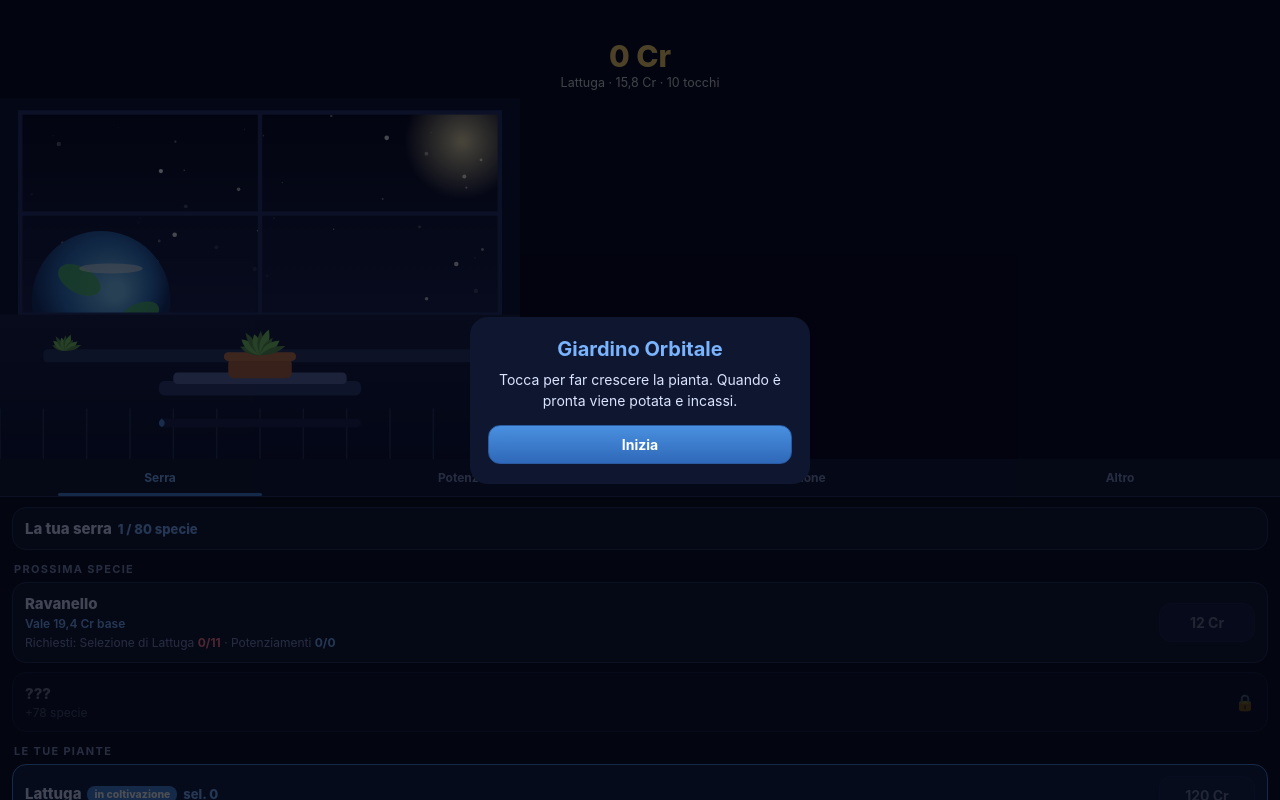
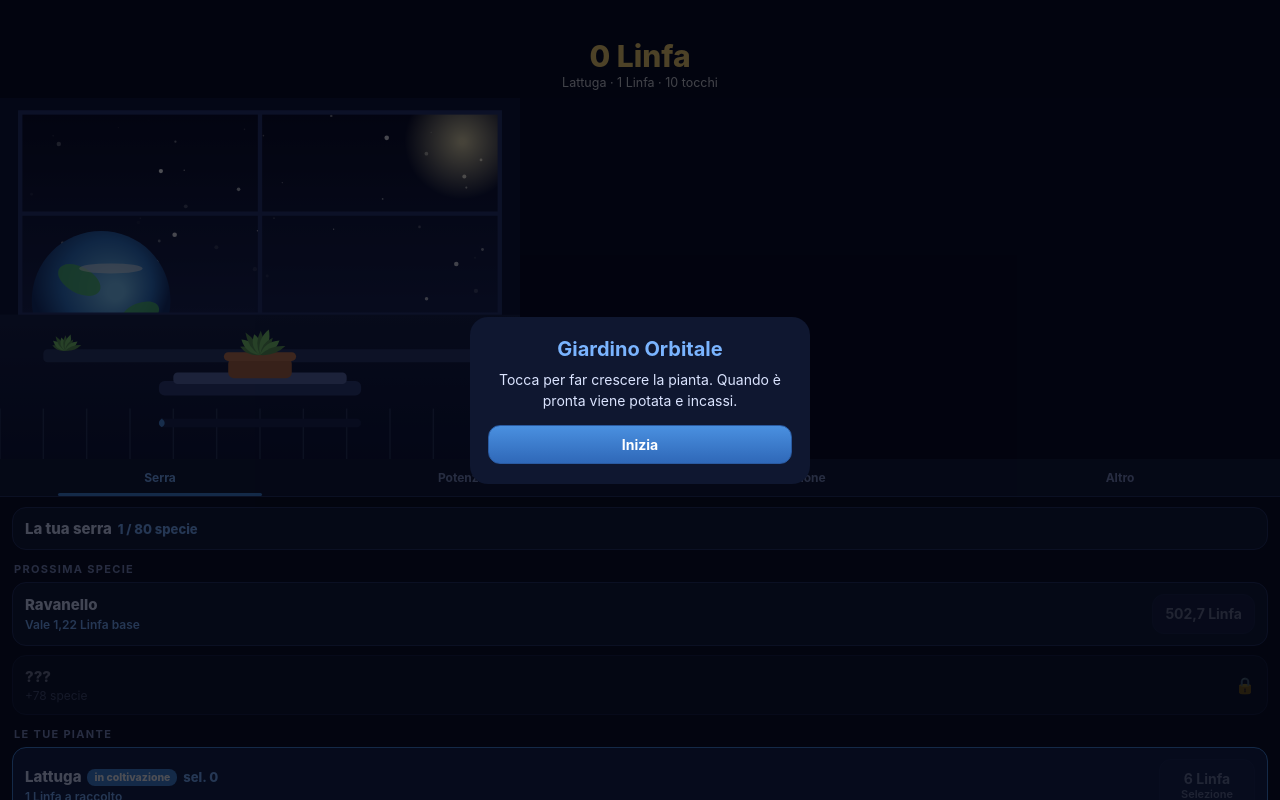
Before and after one commit to GMgames26/monarcadelleombre, a plain HTML site: page giardino-orbitale/index.html in a window 1280 px wide. Drawn offline with Linux system fonts and the light colour scheme.

Commit message:
Giardino Orbitale: valuta Linfa, prima lattuga = 1, niente vincoli di livello, costo specie legato ai potenziamenti
Co-Authored-By: Claude Sonnet 5.5 <noreply@anthropic.com>
Claude-Session: https://claude.ai/code/session_01AWhoNfAgD8ZfaQoYKv7gnz

```diff
--- a/giardino-orbitale/index.html
+++ b/giardino-orbitale/index.html
@@ -124,7 +124,7 @@ function fmtT(sec){sec=Math.max(0,Math.floor(sec));var d=Math.floor(sec/86400),h
 
 
 /* ================= DATI ================= */
-var CFG={G:1.5,R:2.2,C0:12,tool:[40,5.5,1.3],soil:[120,6,1.9],light:[400,6.5,1.2],poll:[800,7,.3],mod:[250,4.6],drone:[30,1.3],gen:[6,1.4,1.25],hub:[5000,3.2,1.15],K:250,Q:.5,rg:[10,1.25,150],SEASON:3e11};
+var CFG={G:1.5,R:1.8,tool:[2.5,5.5,1.3],soil:[7.6,6,1.9],light:[25,6.5,1.2],poll:[50,7,.3],mod:[16,4.6],drone:[30,1.3],gen:[6,1.4,1.25],hub:[316,3.2,1.15],K:1,Q:.5,rg:[10,.6,150],mg:1.2,SEASON:3e10};
 var KINDS={leaf:1,herb:1,root:1,stem:1,low:1,vine:1,flower:1,spike:1,mush:1,alga:1,pond:1,bush:1,tree:1,stalk:1,hive:1,fish:1,bonsai:1,carn:1,cactus:1,cocoon:1,alien:1,moss:1,crystal:1,coral:1};
 var PL=[
 ['Lattuga','leaf','#7fd36a','#4fa84a'],['Ravanello','root','#62b455','#e0476b'],['Spinaci','leaf','#2f8a46','#1f6a36'],['Basilico','herb','#3fb35a','#2e8a44'],['Prezzemolo','herb','#2f9a4a','#4fb86a'],
@@ -152,7 +152,7 @@ var MODS=[['shelf','Mensola con vasetti','Piccoli vasi sulla parete.'],['solar',
 var SHOP=[['rich','Terreno ricco','Raccolti circa ×1,22 per livello.',3,2],['nurs','Vivaio','Ogni livello: riparti con 4 piante già sbloccate.',5,3],['drn','Droni efficienti','Automazione ×1,4 per livello.',4,2],['off','Ore offline','+2 ore di guadagno offline per livello (max 6).',3,2.5],['luck','Raccolto d’oro','+3% di probabilità di un raccolto ×8 per livello (max 10).',6,2.5]];
 var PLV=[],TOOL=[],SOIL=[],LIGHT=[],POLL=[],MODC=[],DR=[];
 function build(){
- PLV=[];DR=[];PL.forEach(function(p,i){var v=mul(CFG.K,pw(CFG.G,i)),c=i?mul(CFG.C0,pw(CFG.R,i-1)):Z;PLV.push({v:v,c:c});DR.push(i?mul(c,CFG.drone[0]):n(4000))});
+ PLV=[];DR=[];PL.forEach(function(p,i){var v=mul(CFG.K,pw(CFG.G,i)),c=Z;if(i){var nn=reqGen(i);c=mul(mul(CFG.gen[0]*CFG.mg,pw(CFG.R,i-1)),(Math.pow(CFG.gen[1],Math.min(nn,400))-1)/(CFG.gen[1]-1))}PLV.push({v:v,c:c});DR.push(i?mul(c,CFG.drone[0]):n(253))});
  function lad(L,names,pr,add){var a=[];names.forEach(function(nm,k){a.push([nm,k?mul(pr[0],pw(pr[1],k-1)):Z,add?(1+pr[2]*k):Math.pow(pr[2],k)])});return a}
  TOOL=lad(0,TOOLN,CFG.tool);SOIL=lad(0,SOILN,CFG.soil);LIGHT=lad(0,LIGHTN,CFG.light);POLL=lad(0,POLLN,CFG.poll,1);
  MODC=MODS.map(function(m,i){return[m[0],mul(CFG.mod[0],pw(CFG.mod[1],i)),.05+i*.012]});
@@ -187,8 +187,8 @@ function pay(c){if(cmp(S.m,c)<0)return false;S.m=mx(0,sub(S.m,c));return true}
 function reqGen(i){return Math.min(CFG.rg[0]+Math.floor(i*CFG.rg[1]),CFG.rg[2])}
 function reqUp(i){return Math.min(Math.floor(i*.45),40)}
 function upTot(){return S.tool+S.soil+S.light+S.poll}
-function plantOk(){var i=S.np;return i<PL.length&&gl(i-1)>=reqGen(i)&&upTot()>=reqUp(i)&&cmp(S.m,PLV[i].c)>=0}
-function genCost(i){return mul(mul(mx(PLV[i].c,20),CFG.gen[0]),pw(CFG.gen[1],gl(i)))}
+function plantOk(){var i=S.np;return i<PL.length&&cmp(S.m,PLV[i].c)>=0}
+function genCost(i){return mul(mul(CFG.gen[0],pw(CFG.R,i)),pw(CFG.gen[1],gl(i)))}
 function drCost(i){var L=S.dr[i]||0;return mul(DR[i],pw(CFG.drone[1]||1.3,L))}
 function hubCost(){return mul(CFG.hub[0],pw(CFG.hub[1],S.hub))}
 function shopCost(k){var d=SHOP.filter(function(x){return x[0]===k})[0];return mul(d[3],pw(d[4],shopL(k)))}
@@ -296,7 +296,7 @@ var TABS=[['serra','Serra'],['pot','Potenziamenti'],['mod','Stazione'],['dr','Dr
 function toast(t){var e=$('toast');e.textContent=t;e.style.display='block';clearTimeout(toast.t);toast.t=setTimeout(function(){e.style.display='none'},2000)}
 function modal(h){$('modal').innerHTML='<div class="box">'+h+'</div>';$('modal').classList.add('on')}
 function closeModal(){$('modal').classList.remove('on')}
-function renderTop(){calc();$('mn').textContent=fmt(S.m)+' Cr';$('ms').textContent=PL[S.sel][0]+' · '+fmt(CA.tap)+' Cr · '+Math.ceil(100/power()-1e-9)+' tocchi'+(CA.inc.m?' · auto '+fmt(CA.inc)+'/s':'')}
+function renderTop(){calc();$('mn').textContent=fmt(S.m)+' Linfa';$('ms').textContent=PL[S.sel][0]+' · '+fmt(CA.tap)+' Linfa · '+Math.ceil(100/power()-1e-9)+' tocchi'+(CA.inc.m?' · auto '+fmt(CA.inc)+'/s':'')}
 function renderTabs(){var h='';TABS.forEach(function(t){var dot='';
  if(t[0]==='serra'&&plantOk())dot='<span class="dot"></span>';
  if(t[0]==='dr'&&!autoUnlocked())return;
@@ -310,15 +310,15 @@ function rm(v){return'×'+(v<10?v.toFixed(2):Math.round(v)).toString().replace('
 function pc(x){return'+'+Math.round((Qp(x)-1)*100)+'%'}
 function renderSerra(){
  var h='<div class="card"><div class="nm">La tua serra<i>'+S.np+' / '+PL.length+' specie</i></div></div>';
- if(S.np<PL.length){var i=S.np,p=PL[i];h+='<div class="sec">Prossima specie</div><div class="card row"><div class="inf"><div class="nm">'+p[0]+'</div><div class="pr">Vale '+fmt(pw(PLV[i].v,CFG.Q))+' Cr base</div><div class="ds" style="margin-top:4px">Richiesti: Selezione di '+PL[i-1][0]+' <b style="color:'+(gl(i-1)>=reqGen(i)?'#7ab4ff':'#ff7a8a')+'">'+Math.min(gl(i-1),reqGen(i))+'/'+reqGen(i)+'</b> · Potenziamenti <b style="color:'+(upTot()>=reqUp(i)?'#7ab4ff':'#ff7a8a')+'">'+Math.min(upTot(),reqUp(i))+'/'+reqUp(i)+'</b></div></div>'+bb(plantOk(),fmt(PLV[i].c)+' Cr','','gr','data-a="plant"')+'</div>'}
+ if(S.np<PL.length){var i=S.np,p=PL[i];h+='<div class="sec">Prossima specie</div><div class="card row"><div class="inf"><div class="nm">'+p[0]+'</div><div class="pr">Vale '+fmt(pw(PLV[i].v,CFG.Q))+' Linfa base</div></div>'+bb(plantOk(),fmt(PLV[i].c)+' Linfa','','gr','data-a="plant"')+'</div>'}
  if(S.np+1<PL.length)h+='<div class="card lock row"><div class="inf"><div class="nm">???</div><div class="ds">+'+(PL.length-S.np-1)+' specie</div></div><span class="mu">🔒</span></div>';
  h+='<div class="sec">Le tue piante</div>';
  for(var k=S.np-1;k>=0;k--){var q=PL[k],cur=k===S.sel;
-  h+='<div class="card row '+(cur?'cur':'')+'"><div class="inf"><div class="nm">'+q[0]+(cur?'<span class="tag">in coltivazione</span>':'')+'<i>sel. '+gl(k)+'</i></div><div class="pr">'+fmt(tapVal(k))+' Cr a raccolto</div></div><div style="display:flex;flex-direction:column;gap:6px">'+(cur?'':'<button class="btn" data-a="sel" data-v="'+k+'">Coltiva</button>')+bb(can(genCost(k)),fmt(genCost(k))+' Cr','Selezione','or','data-a="gen" data-v="'+k+'"')+'</div></div>'}
+  h+='<div class="card row '+(cur?'cur':'')+'"><div class="inf"><div class="nm">'+q[0]+(cur?'<span class="tag">in coltivazione</span>':'')+'<i>sel. '+gl(k)+'</i></div><div class="pr">'+fmt(tapVal(k))+' Linfa a raccolto</div></div><div style="display:flex;flex-direction:column;gap:6px">'+(cur?'':'<button class="btn" data-a="sel" data-v="'+k+'">Coltiva</button>')+bb(can(genCost(k)),fmt(genCost(k))+' Linfa','Selezione','or','data-a="gen" data-v="'+k+'"')+'</div></div>'}
  return h}
 var KIND_IT={leaf:'Ortaggio a foglia',herb:'Erba aromatica',root:'Ortaggio da radice',stem:'Ortaggio da frutto',low:'Frutto di bosco',vine:'Rampicante',flower:'Fiore',spike:'Fiore a spiga',mush:'Fungo',alga:'Alga',pond:'Pianta acquatica',bush:'Arbusto da frutto',tree:'Albero',stalk:'Cereale o canna',hive:'Prodotto dell’alveare',fish:'Acquaponica',bonsai:'Bonsai',carn:'Pianta carnivora',cactus:'Succulenta',cocoon:'Seta',alien:'Specie aliena',moss:'Muschio',crystal:'Pianta di cristallo',coral:'Corallo vivente'};
 function ladCard(title,desc,arr,idx,key,isB,sp){var nx=arr[idx+1],h='<div class="card"><div class="nm">'+title+'<i>'+arr[idx][0]+'</i></div>';
- if(nx)h+='<div style="margin-top:8px" class="row"><div class="inf"><div class="nm" style="font-size:14px">'+nx[0]+'</div><div class="pr">'+(sp?'Crescita per tocco '+rm(nx[2]/arr[idx][2]):(isB?'Raccolti '+pc(nx[2]/arr[idx][2]):'Raccolti '+rm(Qp(nx[2]/arr[idx][2]))))+'</div></div>'+bb(can(nx[1]),fmt(nx[1])+' Cr','','gr','data-a="lad" data-v="'+key+'"')+'</div>';else h+='<div class="pr">Livello massimo</div>';return h+'</div>'}
+ if(nx)h+='<div style="margin-top:8px" class="row"><div class="inf"><div class="nm" style="font-size:14px">'+nx[0]+'</div><div class="pr">'+(sp?'Crescita per tocco '+rm(nx[2]/arr[idx][2]):(isB?'Raccolti '+pc(nx[2]/arr[idx][2]):'Raccolti '+rm(Qp(nx[2]/arr[idx][2]))))+'</div></div>'+bb(can(nx[1]),fmt(nx[1])+' Linfa','','gr','data-a="lad" data-v="'+key+'"')+'</div>';else h+='<div class="pr">Livello massimo</div>';return h+'</div>'}
 function renderPot(){
  var h='<div class="card"><div class="nm">Raccolto<i>×'+fmt(pw(mx(baseMult(),1e-9),CFG.Q))+'</i></div><div class="pr">Tocchi per crescita: '+Math.ceil(100/power()-1e-9)+' · Potatura '+pruneT().toFixed(1).replace('.',',')+' s</div></div>';
  h+=ladCard('Attrezzi','Per raccogliere meglio e più in fretta.',TOOL,S.tool,'tool',0,1);
@@ -329,22 +329,22 @@ function renderPot(){
 function renderMod(){
  var h='<div class="card"><div class="nm">Stazione<i>'+pc(1+modBonus())+'</i></div></div>';
  MODS.forEach(function(m,i){var own=S.mods[m[0]],c=MODC[i][1];
-  h+='<div class="card row '+(own?'cur':'')+'"><div class="inf"><div class="nm">'+m[1]+(own?'<span class="tag">montato</span>':'')+'</div><div class="pr">Raccolti '+pc(1+MODC[i][2])+'</div></div>'+(own?'<span class="mu" style="font-weight:800">✓</span>':bb(can(c),fmt(c)+' Cr','','gr','data-a="mod" data-v="'+m[0]+'"'))+'</div>'});
+  h+='<div class="card row '+(own?'cur':'')+'"><div class="inf"><div class="nm">'+m[1]+(own?'<span class="tag">montato</span>':'')+'</div><div class="pr">Raccolti '+pc(1+MODC[i][2])+'</div></div>'+(own?'<span class="mu" style="font-weight:800">✓</span>':bb(can(c),fmt(c)+' Linfa','','gr','data-a="mod" data-v="'+m[0]+'"'))+'</div>'});
  return h}
 function renderDr(){
  if(!autoUnlocked())return'<div class="card"><div class="nm">Droni raccoglitori</div><div class="ds">Servono 10 specie.</div></div>';
  var h='<div class="card"><div class="nm">Droni raccoglitori</div></div>';
- h+='<div class="card row"><div class="inf"><div class="nm">Centrale di controllo<i>liv. '+S.hub+'</i></div></div>'+bb(can(hubCost()),fmt(hubCost())+' Cr','','or','data-a="hub"')+'</div>';
+ h+='<div class="card row"><div class="inf"><div class="nm">Centrale di controllo<i>liv. '+S.hub+'</i></div></div>'+bb(can(hubCost()),fmt(hubCost())+' Linfa','','or','data-a="hub"')+'</div>';
  for(var i=0;i<S.np;i++){var L=S.dr[i]||0,c=L?drCost(i):DR[i];
-  h+='<div class="card row '+(L?'cur':'')+'"><div class="inf"><div class="nm">'+PL[i][0]+'<i>'+(L?'drone liv. '+L:'nessun drone')+'</i></div><div class="pr">'+(L?fmt(mul(tapVal(i),drRate(L)))+' Cr/s':'Raccolta automatica')+'</div></div>'+bb(can(c),fmt(c)+' Cr',L?'Potenzia':'Installa','gr','data-a="dr" data-v="'+i+'"')+'</div>'}
+  h+='<div class="card row '+(L?'cur':'')+'"><div class="inf"><div class="nm">'+PL[i][0]+'<i>'+(L?'drone liv. '+L:'nessun drone')+'</i></div><div class="pr">'+(L?fmt(mul(tapVal(i),drRate(L)))+' Linfa/s':'Raccolta automatica')+'</div></div>'+bb(can(c),fmt(c)+' Linfa',L?'Potenzia':'Installa','gr','data-a="dr" data-v="'+i+'"')+'</div>'}
  return h}
 function renderAlt(){
  var g=semiGain(),ok=g.m>0;
- var h='<div class="card"><div class="nm">Nuova orbita<i>da '+fmt(CFG.SEASON)+' Cr</i></div><div style="margin-top:8px;font-size:13px">Guadagnati in questa orbita: <b>'+fmt(S.tot)+' Cr</b></div>'+(ok?'<div style="font-size:13px;margin-top:3px">Semi ottenibili: <b>+'+fmt(g)+'</b></div>':'')+'<button class="btn or" style="width:100%;margin-top:10px" data-a="orbit" '+(ok?'':'disabled')+'>Inizia una nuova orbita</button></div>';
+ var h='<div class="card"><div class="nm">Nuova orbita<i>da '+fmt(CFG.SEASON)+' Linfa</i></div><div style="margin-top:8px;font-size:13px">Guadagnati in questa orbita: <b>'+fmt(S.tot)+' Linfa</b></div>'+(ok?'<div style="font-size:13px;margin-top:3px">Semi ottenibili: <b>+'+fmt(g)+'</b></div>':'')+'<button class="btn or" style="width:100%;margin-top:10px" data-a="orbit" '+(ok?'':'disabled')+'>Inizia una nuova orbita</button></div>';
  h+='<div class="card"><div class="nm">Semi rari<i>'+fmt(S.semi)+'</i></div></div>';
  SHOP.forEach(function(s){var L=shopL(s[0]),c=shopCost(s[0]),mxl=L>=shopMax(s[0]);
   h+='<div class="card row"><div class="inf"><div class="nm">'+s[1]+'<i>liv. '+L+'</i></div></div>'+(mxl?'<span class="mu">max</span>':bb(cmp(S.semi,c)>=0,fmt(c)+' semi','','or','data-a="shop" data-v="'+s[0]+'"'))+'</div>'});
- h+='<div class="card log"><b>Statistiche</b><br>Orbite: '+S.orbits+' · Raccolti con il tocco: '+S.hits.toLocaleString('it-IT')+'<br>Record in un’orbita: '+fmt(S.best)+' Cr<br>Guadagni totali: '+fmt(S.ok)+' Cr<br>Tempo di gioco: '+fmtT(S.played)+'</div>';
+ h+='<div class="card log"><b>Statistiche</b><br>Orbite: '+S.orbits+' · Raccolti con il tocco: '+S.hits.toLocaleString('it-IT')+'<br>Record in un’orbita: '+fmt(S.best)+' Linfa<br>Guadagni totali: '+fmt(S.ok)+' Linfa<br>Tempo di gioco: '+fmtT(S.played)+'</div>';
  h+='<div class="card"><b>Salvataggio</b><div style="display:flex;gap:8px;margin-top:8px"><button class="btn" style="flex:1" data-a="export">Esporta</button><button class="btn" style="flex:1" data-a="import">Importa</button></div><textarea id="sv" rows="3" placeholder="Qui compare il codice di salvataggio" style="margin-top:8px"></textarea></div><button class="btn" style="width:100%;color:#ff7a8a" data-a="reset">Cancella tutto e ricomincia</button>';
  return h}
 function syncAttrs(x,y){var i,at;for(i=0;i<y.attributes.length;i++){at=y.attributes[i];if(x.getAttribute(at.name)!==at.value)x.setAttribute(at.name,at.value)}for(i=x.attributes.length-1;i>=0;i--){at=x.attributes[i];if(!y.hasAttribute(at.name))x.removeAttribute(at.name)}}
@@ -361,7 +361,7 @@ document.addEventListener('click',function(ev){
  if(a==='close'){closeModal();return}
  if(a==='tab'){S.tab=v;render();$('main').scrollTop=0;return}
  if(a==='sel'){S.sel=+v;render();return}
- if(a==='plant'){if(S.np<PL.length&&gl(S.np-1)>=reqGen(S.np)&&upTot()>=reqUp(S.np)&&pay(PLV[S.np].c)){S.sel=S.np;S.np++;toast('Nuova specie: '+PL[S.sel][0]);render();save()}return}
+ if(a==='plant'){if(S.np<PL.length&&pay(PLV[S.np].c)){S.sel=S.np;S.np++;toast('Nuova specie: '+PL[S.sel][0]);render();save()}return}
  if(a==='gen'){var i=+v;if(pay(genCost(i))){S.gen[i]=gl(i)+1;render();save()}return}
  if(a==='lad'){var arr=ladOf(v)[0],k=ladOf(v)[1],nx=arr[S[k]+1];if(nx&&pay(nx[1])){S[k]++;toast(nx[0]);render();save()}return}
  if(a==='mod'){var mi=MODS.map(function(m){return m[0]}).indexOf(v);if(!S.mods[v]&&pay(MODC[mi][1])){S.mods[v]=1;toast(MODS[mi][1]+' montato');render();save()}return}
@@ -380,7 +380,7 @@ var lastT=0,uiT=0,saveT=0;
 function loop(ts){var dt=Math.min(.5,(ts-lastT)/1000||0);lastT=ts;
  if(dt>0){S.played+=dt;tickGain(dt);frame(dt);renderTop();uiT+=dt;saveT+=dt;if(uiT>=.3){uiT=0;render()}if(saveT>=10){saveT=0;save()}}
  requestAnimationFrame(loop)}
-function offline(sec){var use=Math.min(sec,offCap());calc();var g=mul(CA.inc,use);if(g.m>0){addMoney(g);modal('<h2>Bentornato!</h2><p>Mentre eri via i droni hanno lavorato per <b>'+fmtT(use)+'</b>.</p><p>Hai guadagnato <b>+'+fmt(g)+' Cr</b></p><div class="col"><button class="btn gr" data-a="close">Grazie</button></div>')}}
+function offline(sec){var use=Math.min(sec,offCap());calc();var g=mul(CA.inc,use);if(g.m>0){addMoney(g);modal('<h2>Bentornato!</h2><p>Mentre eri via i droni hanno lavorato per <b>'+fmtT(use)+'</b>.</p><p>Hai guadagnato <b>+'+fmt(g)+' Linfa</b></p><div class="col"><button class="btn gr" data-a="close">Grazie</button></div>')}}
 document.addEventListener('visibilitychange',function(){if(document.hidden){save();return}var sec=(Date.now()-S.last)/1000;if(sec>30)offline(sec);S.last=Date.now()});
 window.addEventListener('pagehide',save);
 /* ================= AVVIO ================= */
```
